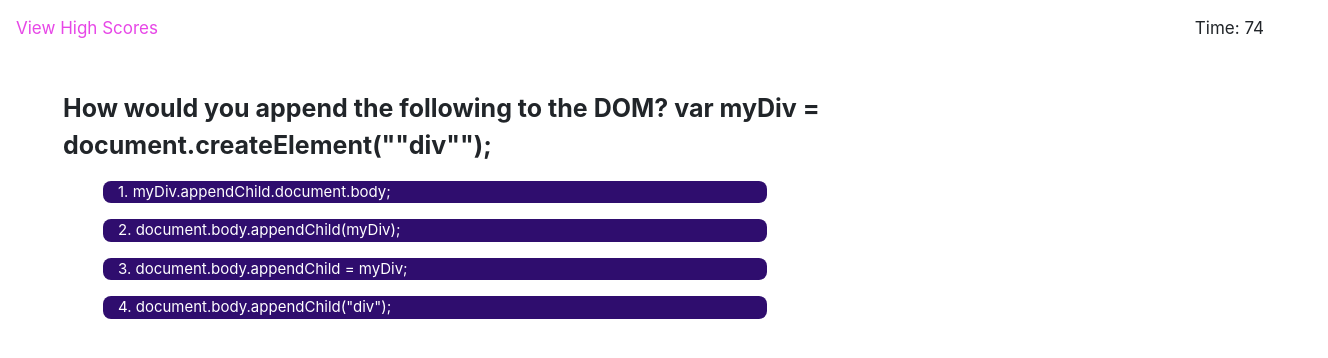
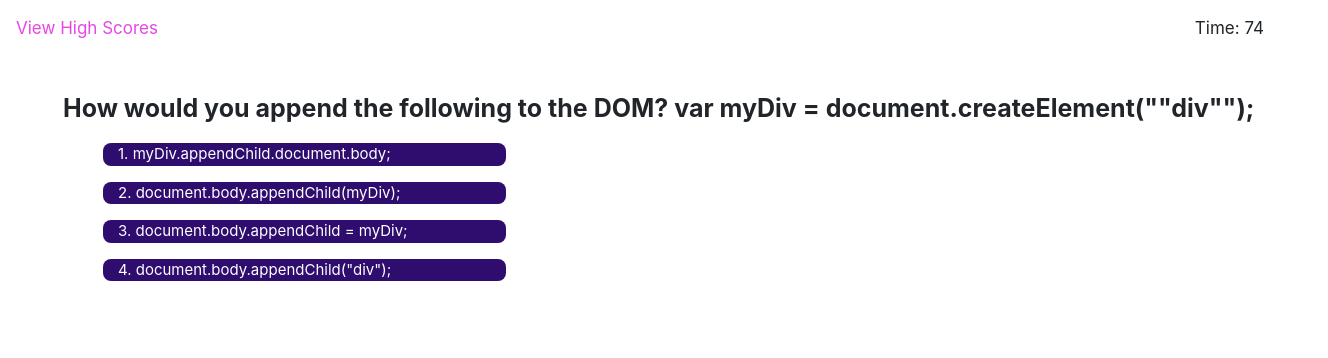
Before and after one commit to khanhlam90/code-quiz, a plain HTML site: page index.html in a window 1280 px wide. Both pictures are taken after a click on the button "Start Quiz". Shown: the whole page, 1328 px wide, since content can reach past the window. Drawn offline with nearby package versions, Linux system fonts and the light colour scheme.

Commit message:
minor edit to final

```diff
--- a/assets/js/script.js
+++ b/assets/js/script.js
@@ -102,7 +102,7 @@ function runQuiz(questionIndex) {
         var quizQuestion = questions[questionIndex].quesion;
         var quizChoices = questions[questionIndex].choices;
 
-        quizArea.setAttribute("class", "m-5 col-10 text-left font-weight-bold");
+        quizArea.setAttribute("class", "m-5 col-12 text-left font-weight-bold");
         quizArea.textContent = quizQuestion;
     }
     // create unordered listing for each choice:
@@ -110,7 +110,7 @@ function runQuiz(questionIndex) {
         var choiceItem = document.createElement("li");
         choiceItem.textContent = newItem;
         choiceItem.setAttribute("id","listyle");
-        choiceItem.setAttribute("class","mt-3 col-8 text-left list-unstyled text-white");
+        choiceItem.setAttribute("class","mt-3 col-10 col-sm-8 col-md-6 col-lg-6 col-xl-4 text-left list-unstyled text-white");
         quizArea.appendChild(ulCreate);
         ulCreate.appendChild(choiceItem);
         choiceItem.addEventListener("click", (validateAnswer));
--- a/index.html
+++ b/index.html
@@ -22,7 +22,7 @@
                 Keep in mind that incorrect answers will penalize your score/time by ten seconds!</p>
             <ul class="m-4 col-12 text-center list-unstyled" id="choiceslisting"></ul>
 
-            <button class="m-4 col-2 text-center mx-auto btn btn-primary btn-lg" id="startquiz">Start Quiz</button>
+            <button class="m-4 col-3 text-center mx-auto btn btn-primary btn-lg" id="startquiz">Start Quiz</button>
         </div>
 
     <script src="https://cdnjs.cloudflare.com/ajax/libs/jquery/3.4.1/jquery.min.js"></script>
```
